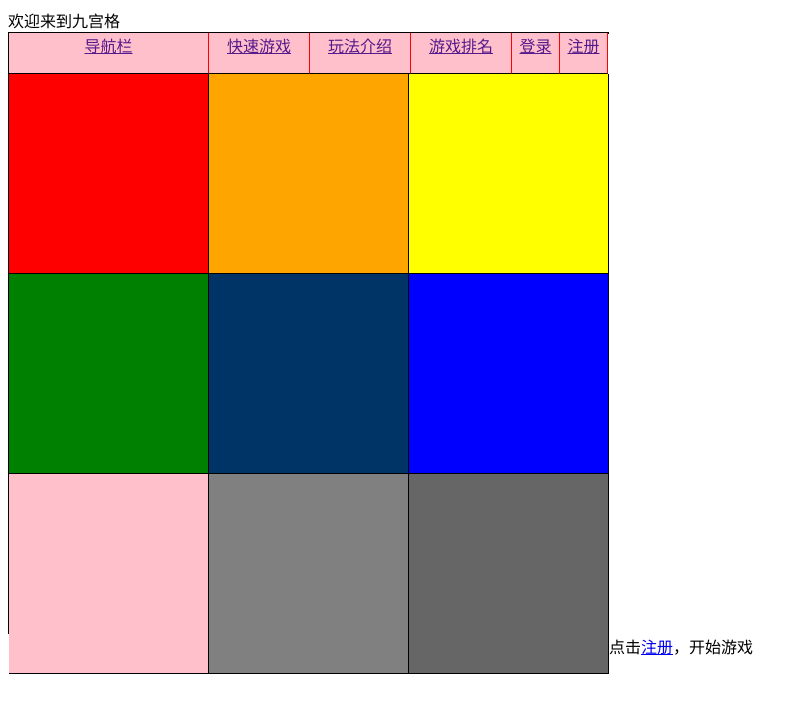
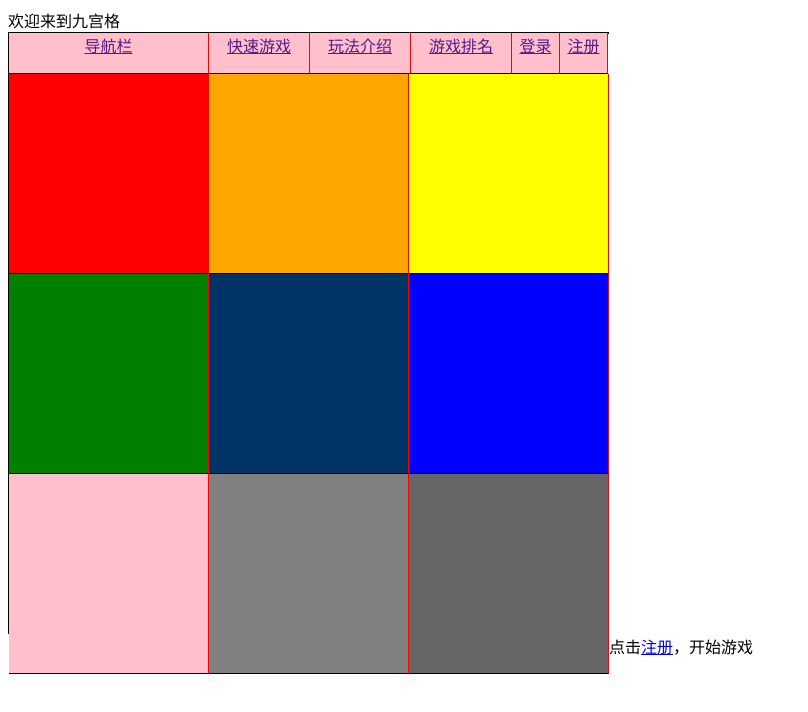
Before and after one commit to sleepywaker/sleepywaker.github.io, a plain HTML site: page page.html in a window 1280 px wide. Shown: the whole page, without its empty margins (0-808 px from the left). Drawn offline with Linux system fonts and the light colour scheme.

Commit message:
Update page.html

```diff
--- a/page.html
+++ b/page.html
@@ -3,7 +3,7 @@
 <body>
 <style>
 .a{width:600px;height:600px;border:1px solid black;border-right:0;border-bottom:0;}
-.a div{width:199px;height:199px;border-right:1px solid black;border-bottom:1px solid black;float:left;}
+.a div{width:199px;height:199px;border-right:1px solid red;border-bottom:1px solid black;float:left;}
 .b{width:600px;height:0px;border:1px solid black;border-right:0;border-bottom:0;}
 .b a{width:100px;height:40px;border-right:1px solid red;border-bottom:1px solid black;float:left;background:pink;text-align:center;}
 </style>
```
